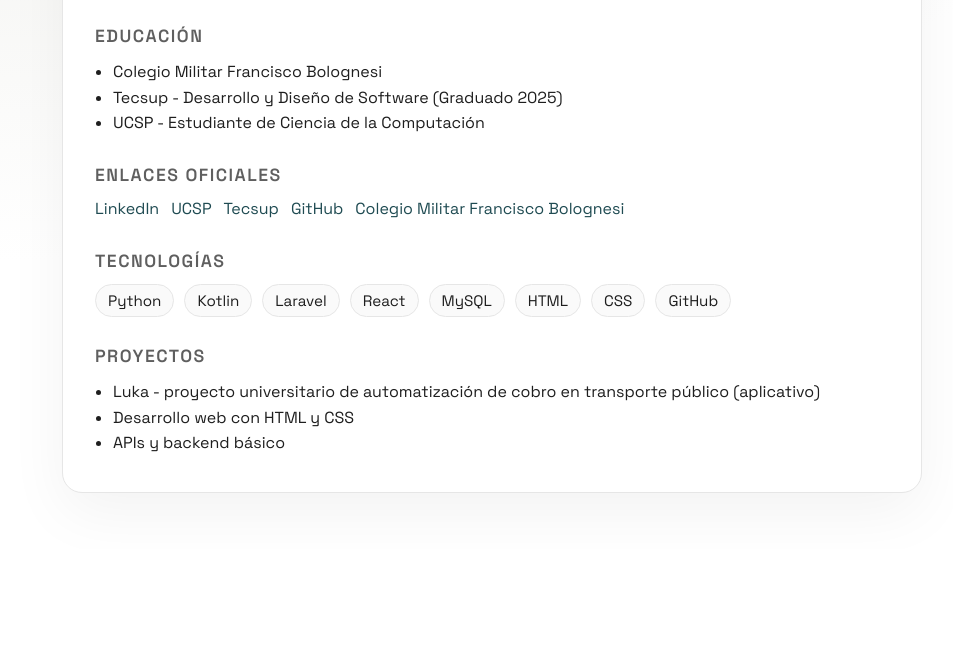
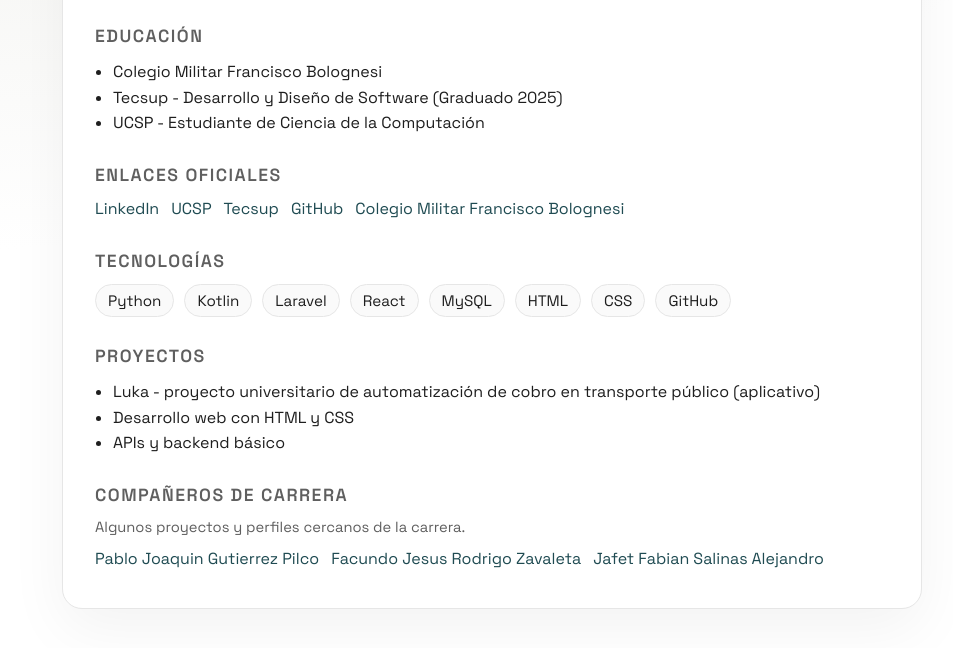
Before and after one commit to aldoidme/Perfil_Aldo-Idme, a plain HTML site: page index.html in a window 1280 px wide. Shown: the part 258-906 px from the top of the page, without its empty margins (148-1101 px from the left). Before the commit the page ends 807 px from the top, so only its background shows below. Drawn offline with Linux system fonts and the light colour scheme.

Commit message:
Add subtle companion links

```diff
--- a/index.html
+++ b/index.html
@@ -118,6 +118,12 @@
 				border-color: var(--accent);
 			}
 
+			.subtle-note {
+				margin: 0 0 12px;
+				font-size: 0.92rem;
+				color: var(--muted);
+			}
+
 			.tags {
 				display: flex;
 				flex-wrap: wrap;
@@ -222,6 +228,22 @@
 				</ul>
 			</section>
 
+			<section>
+				<h2>Compa&ntilde;eros de carrera</h2>
+				<p class="subtle-note">Algunos proyectos y perfiles cercanos de la carrera.</p>
+				<div class="links">
+					<a href="https://skilexz.github.io/Pablo-Joaquin-Gutierrez-Pilco/" target="_blank" rel="noopener noreferrer">
+						Pablo Joaquin Gutierrez Pilco
+					</a>
+					<a href="https://facurz4.github.io/facundo-jesus--rodrigo-zavaleta/" target="_blank" rel="noopener noreferrer">
+						Facundo Jesus Rodrigo Zavaleta
+					</a>
+					<a href="https://jafetsalinas1-arch.github.io/JAFET-FABIAN-SALINAS-ALEJANDRO/" target="_blank" rel="noopener noreferrer">
+						Jafet Fabian Salinas Alejandro
+					</a>
+				</div>
+			</section>
+
 		</main>
 	</body>
 </html>
```
